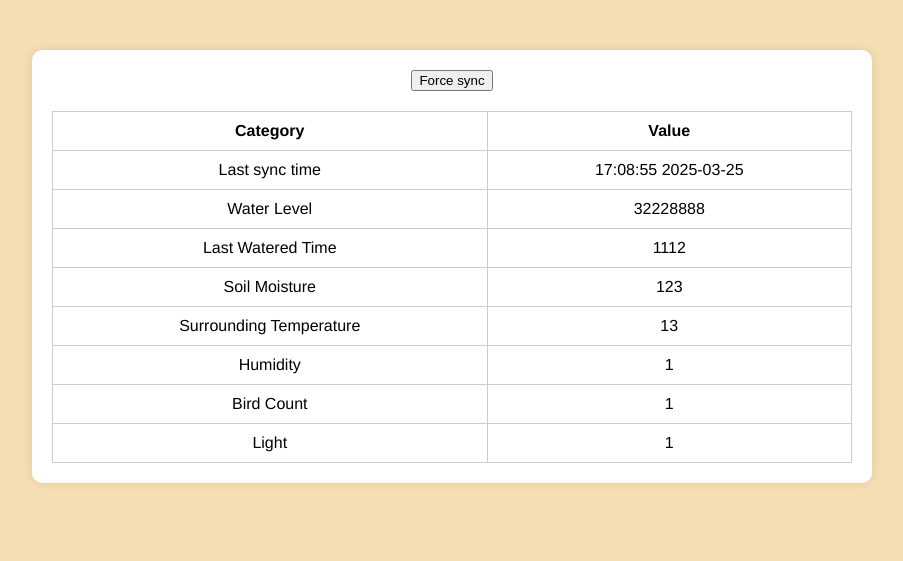
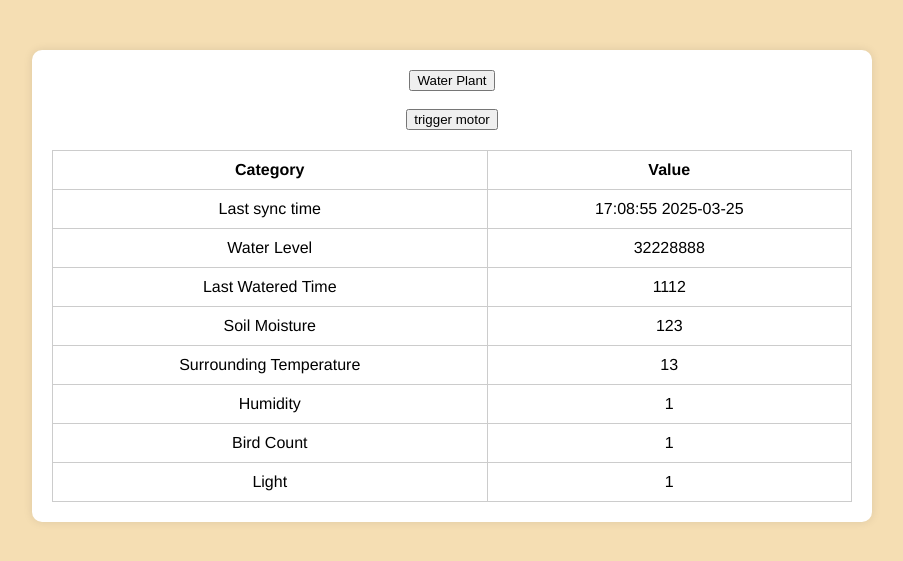
Before and after one commit to valr337/GardeningBackend, a Flask app: page / in a window 1280 px wide. Shown: the top 561 px of the page, without its empty margins (188-1091 px from the left). Run offline with Flask 3, Linux system fonts and the light colour scheme; style sheets or scripts are compiled from the project's sources.

Commit message:
Added routes for sending request for water plant and activating motor

```diff
--- a/app.py
+++ b/app.py
@@ -53,17 +53,29 @@ def index():
 def getdata():
     return retrievevalues()
 
-
-@app.route("/send",methods=["GET"])
-def sendrequest():
+@app.route("/waterplant",methods=["GET"])
+def waterplant():
     data = {
-        'username': 'john_doe',
-        'password': 'secret123'
+        'waterplant': '1',
+        'motor': '0'
     }
 
     #response = requests.post('https://api.example.com/login', data=data)
     #print(response.text)
-    print("sent!")
+    print("water!")
+
+    return redirect("/")
+
+@app.route("/activatemotor",methods=["GET"])
+def activatemotor():
+    data = {
+        'waterplant': '0',
+        'motor': '1'
+    }
+
+    #response = requests.post('https://api.example.com/login', data=data)
+    #print(response.text)
+    print("motor!")
 
     return redirect("/")
 
--- a/templates/index.html
+++ b/templates/index.html
@@ -22,8 +22,14 @@
 <!--	</form>-->
 
 	<!-- Duplicate for other send functions -->
-	<form action="/send" method="GET">
-		<button type="submit">Force sync</button><br>
+	<form action="/waterplant" method="GET">
+		<button type="submit">Water Plant</button><br>
+	</form>
+
+	<br>
+
+	<form action="/activatemotor" method="GET">
+		<button type="submit">trigger motor</button><br>
 	</form>
 
 	<table>
```
